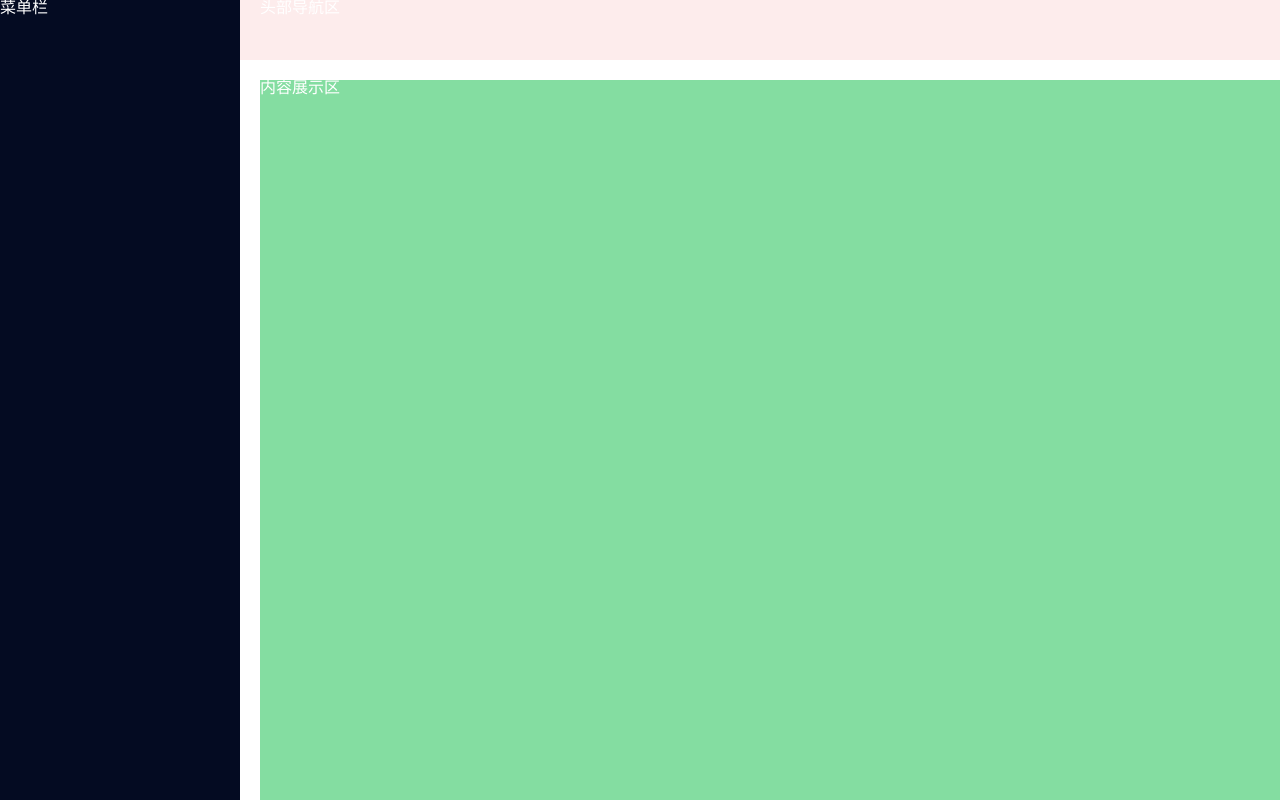
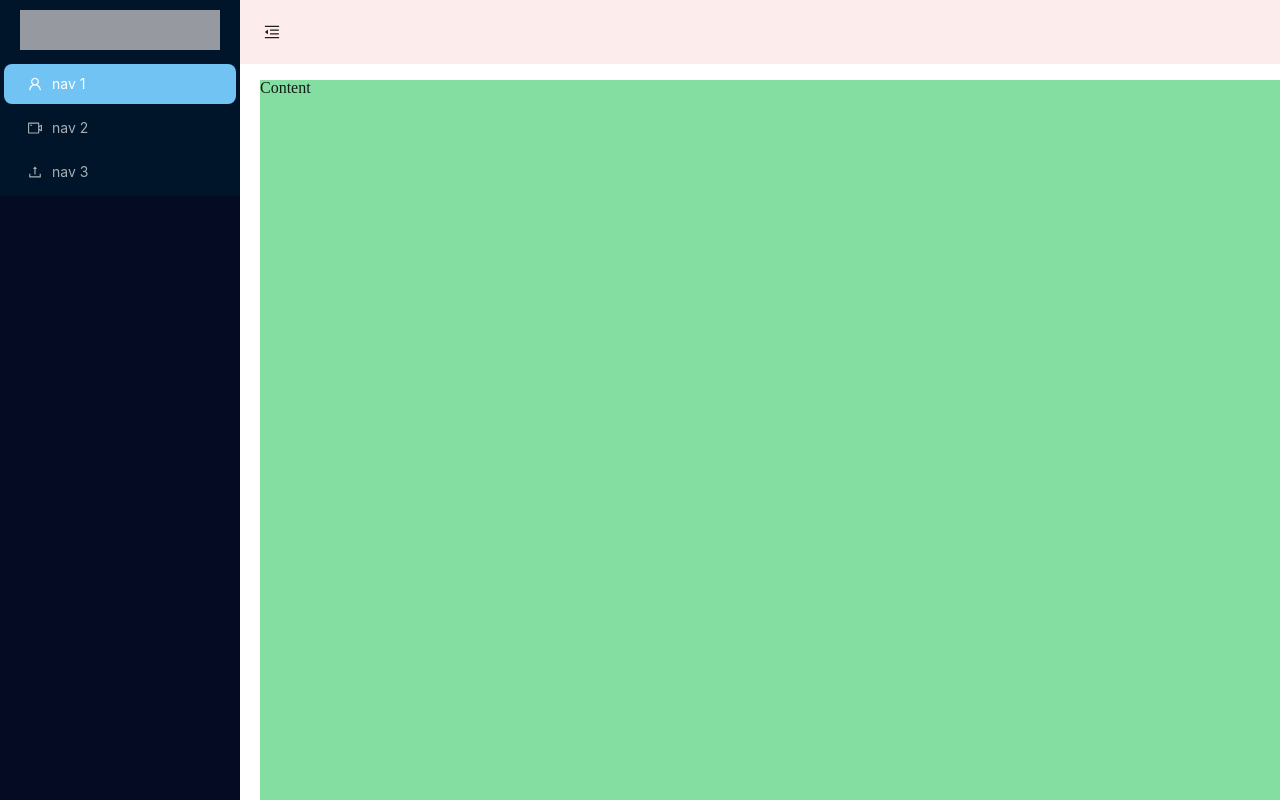
Before and after one commit to wxd15750/react_ts_yarn, a React (Create React App) app: page /home in a window 1280 px wide. Built offline with nearby package versions, Linux system fonts and the light colour scheme.

Commit message:
首页静态的部分数据填充

```diff
--- a/src/layout/index.tsx
+++ b/src/layout/index.tsx
@@ -1,17 +1,75 @@
-import React from "react";
+import React, { useState } from "react";
+
+import {
+  MenuFoldOutlined,
+  MenuUnfoldOutlined,
+  UploadOutlined,
+  UserOutlined,
+  VideoCameraOutlined,
+} from "@ant-design/icons";
+import { Layout, Menu, Button, theme } from "antd";
 // 引入样式文件
 import "./layout.scss";
+const { Header, Sider, Content } = Layout;
 
 export default function Layouts() {
+  const [collapsed, setCollapsed] = useState(false);
   return (
     <>
       <div className="layoutContainer">
         {/* 左边菜单栏 */}
-        <div className="leftMenu">菜单栏</div>
+        <div className="leftMenu">
+          <Sider trigger={null} collapsible collapsed={collapsed} width="240px">
+            <div className="demo-logo-vertical"></div>
+            <Menu
+              theme="dark"
+              mode="inline"
+              defaultSelectedKeys={["1"]}
+              items={[
+                {
+                  key: "1",
+                  icon: <UserOutlined />,
+                  label: "nav 1",
+                },
+                {
+                  key: "2",
+                  icon: <VideoCameraOutlined />,
+                  label: "nav 2",
+                },
+                {
+                  key: "3",
+                  icon: <UploadOutlined />,
+                  label: "nav 3",
+                },
+              ]}
+            />
+          </Sider>
+        </div>
         {/* 右侧区域 */}
         <div className="right">
-          <div className="tabbar">头部导航区</div>
-          <div className="contents">内容展示区</div>
+          <div className="tabbar">
+            <Header style={{ padding: 0 }}>
+              <Button
+                type="text"
+                icon={collapsed ? <MenuUnfoldOutlined /> : <MenuFoldOutlined />}
+                onClick={() => setCollapsed(!collapsed)}
+                style={{
+                  fontSize: "16px",
+                  width: 64,
+                  height: 64,
+                }}
+              />
+            </Header>
+          </div>
+          <div className="contents">
+            <Content
+              style={{
+                minHeight: 280,
+              }}
+            >
+              Content
+            </Content>
+          </div>
         </div>
       </div>
     </>
--- a/src/layout/layout.scss
+++ b/src/layout/layout.scss
@@ -9,6 +9,12 @@
         width: 240px;
         height: 100vh;
         background-color: #040b22;
+        .demo-logo-vertical{
+            width: 200px;
+            height: 40px;
+            margin: 10px auto;
+            background-color: #9799a1;
+        }
     }
     .right{
         flex:1;
@@ -18,8 +24,9 @@
         .tabbar{
             width: 100%;
             height: 60px;
-            padding-left:20px;
-            background-color: #fdecec;
+            .ant-layout-header{
+                background-color: #fdecec;
+            }
         }
         .contents{
             margin-left:20px;
--- a/src/pages/login/index.tsx
+++ b/src/pages/login/index.tsx
@@ -23,10 +23,11 @@
     if (res.code === 20000) {
       const { token } = res.data;
       SET_TOKEN(token);
+      const { username } = values;
 
       navigate("/home");
       notification.success({
-        description: `HI,${getTime()}好 `,
+        description: `HI,${getTime()}好 ,${username}`,
         message: "登录成功",
         duration: 3,
         type: "success",
--- a/src/routes/route.tsx
+++ b/src/routes/route.tsx
@@ -12,7 +12,7 @@
 // 定义懒加载函数
 const load = (Com: FC) => {
   return (
-    <Suspense fallback={<div>...加载中</div>}>
+    <Suspense fallback={<div>加载中...</div>}>
       <Com></Com>
     </Suspense>
   );
```
